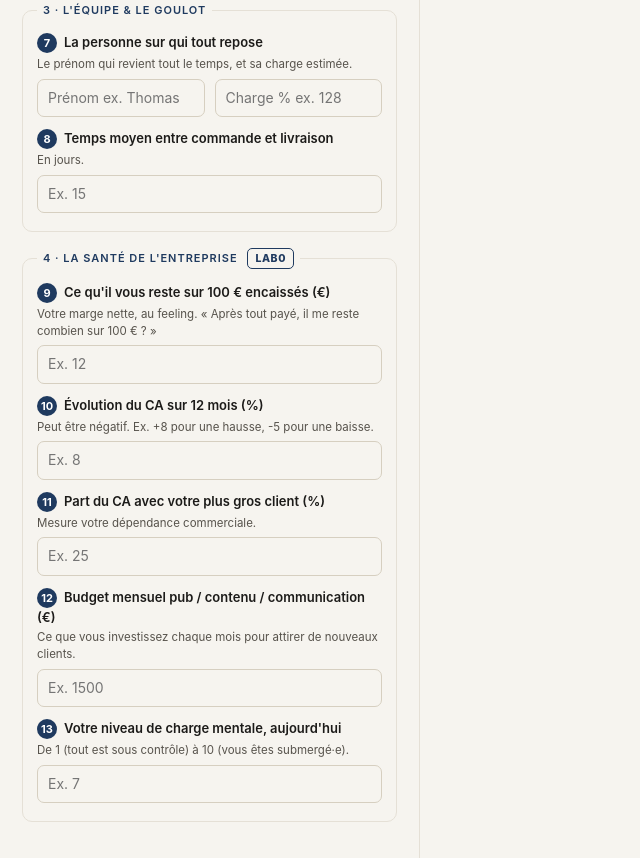
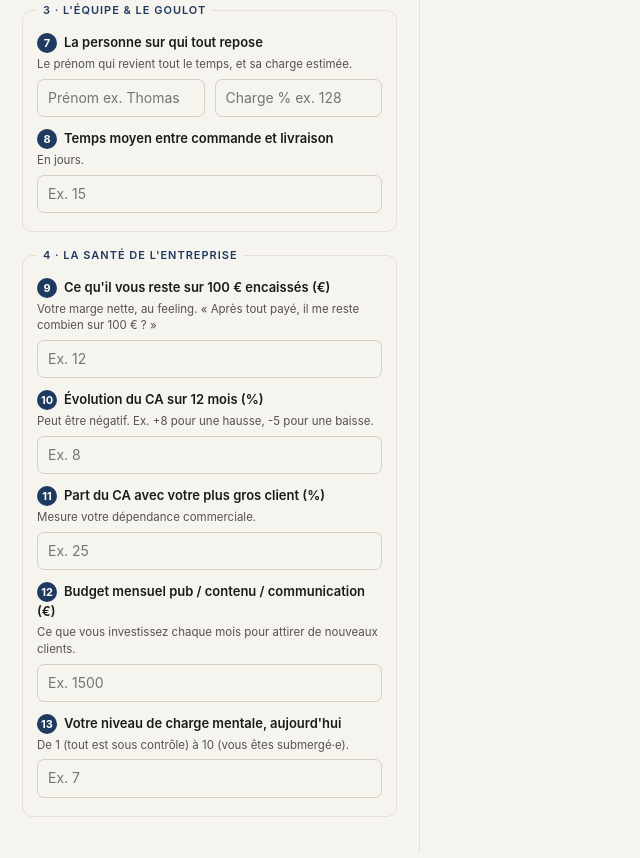
Before and after one commit to lllllllllllpo/tableau-de-bord, a plain HTML site: page index.html in a window 1280 px wide. Shown: the part 1053-1911 px from the top of the page, without its empty margins (0-640 px from the left). Drawn offline with Linux system fonts and the light colour scheme.

Commit message:
Retrait du badge Lab0 dans le bloc Santé
Co-Authored-By: Claude Opus 4.8 <noreply@anthropic.com>

```diff
--- a/index.html
+++ b/index.html
@@ -240,7 +240,7 @@
     </fieldset>
 
     <fieldset>
-      <legend>4 · La santé de l'entreprise <a class="lab0" href="https://lelab0.com" target="_blank" rel="noopener">Lab0</a></legend>
+      <legend>4 · La santé de l'entreprise</legend>
       <div class="field">
         <label><span class="step">9</span>Ce qu'il vous reste sur 100 € encaissés (€)</label>
         <div class="hint">Votre marge nette, au feeling. « Après tout payé, il me reste combien sur 100 € ? »</div>
```
